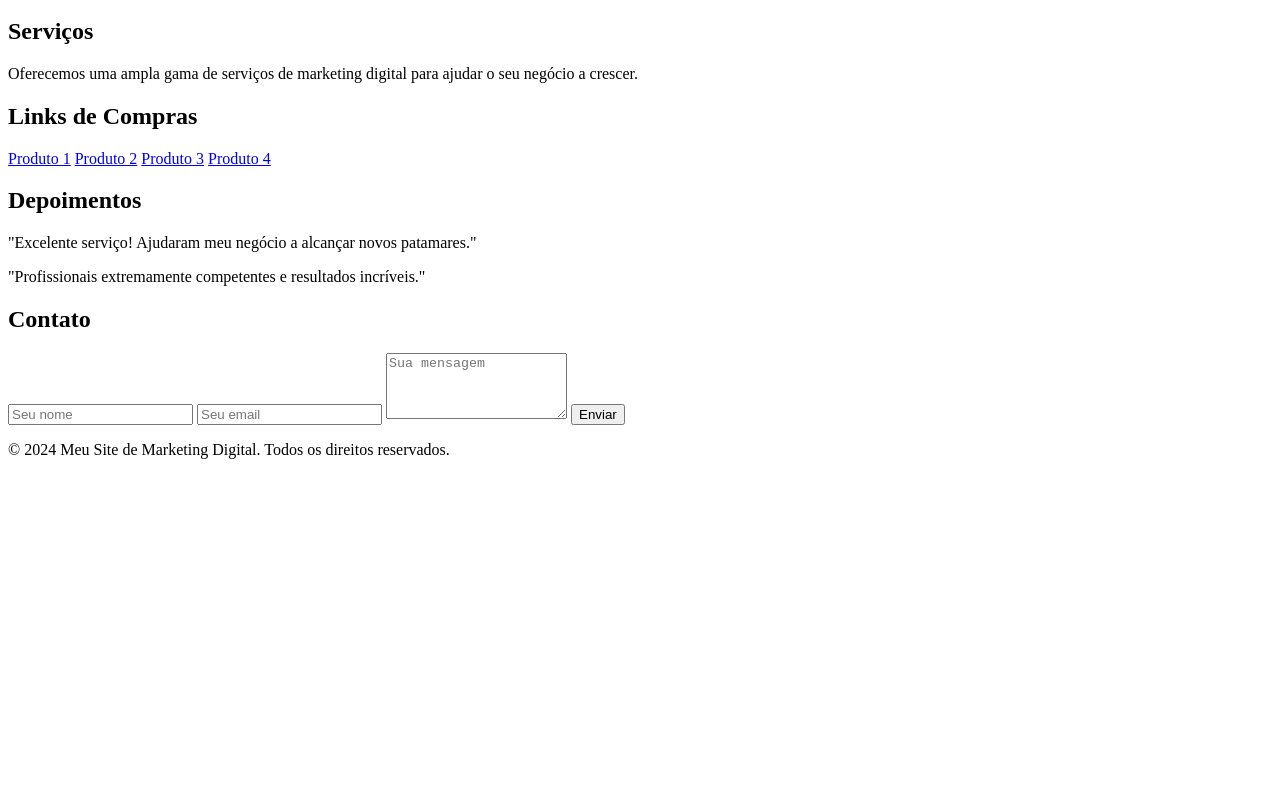
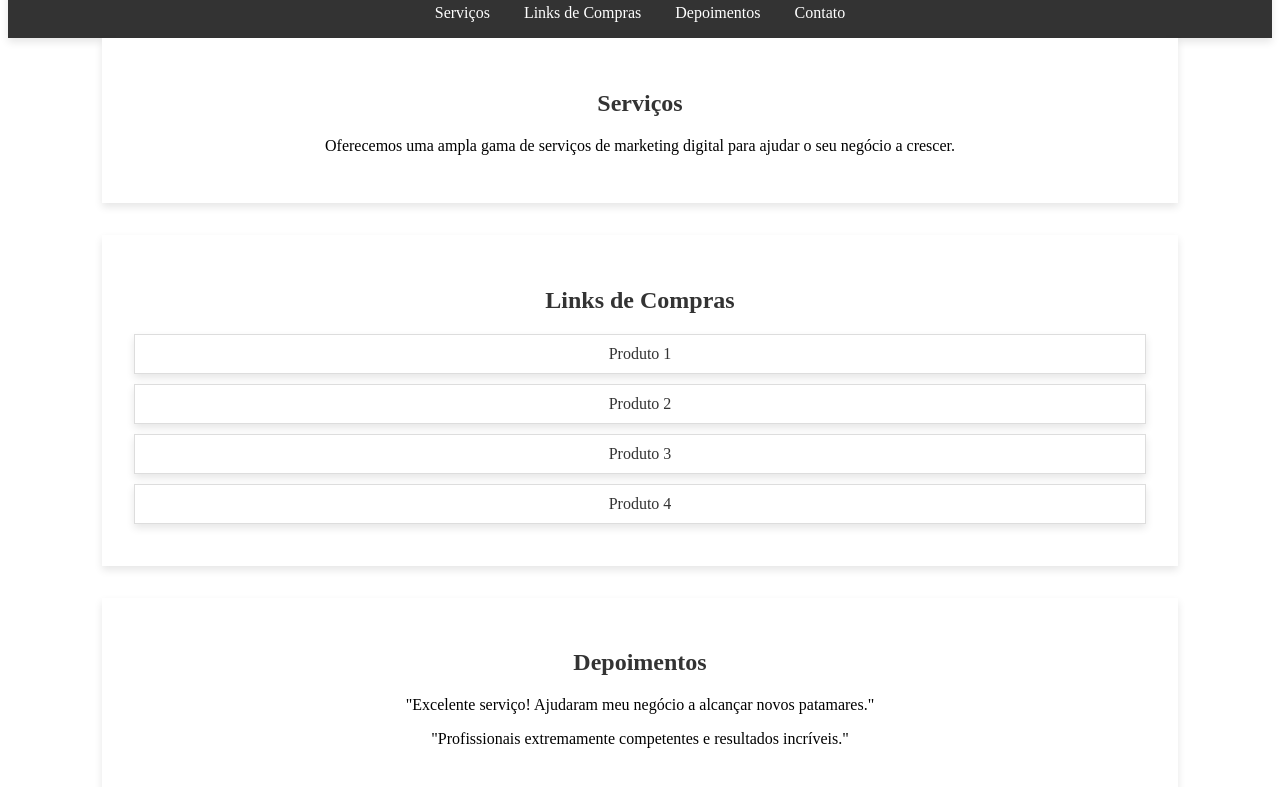
Before and after one commit to retcdev/retcdev.github.io, a plain HTML site: page index.html in a window 1280 px wide. Shown: the part 100-887 px from the top of the page. Before the commit the page ends 800 px from the top, so only its background shows below. Drawn offline with Linux system fonts and the light colour scheme.

Commit message:
Update index.html

```diff
--- a/index.html
+++ b/index.html
@@ -2,6 +2,7 @@
 <html lang="pt-BR">
 <head>
     <meta charset="UTF-8">
+    <link rel="stylesheet" type="text/css" href="es.css">
     <meta name="viewport" content="width=device-width, initial-scale=1.0">
     <title>Meu Site de Marketing Digital</title>
 
```
